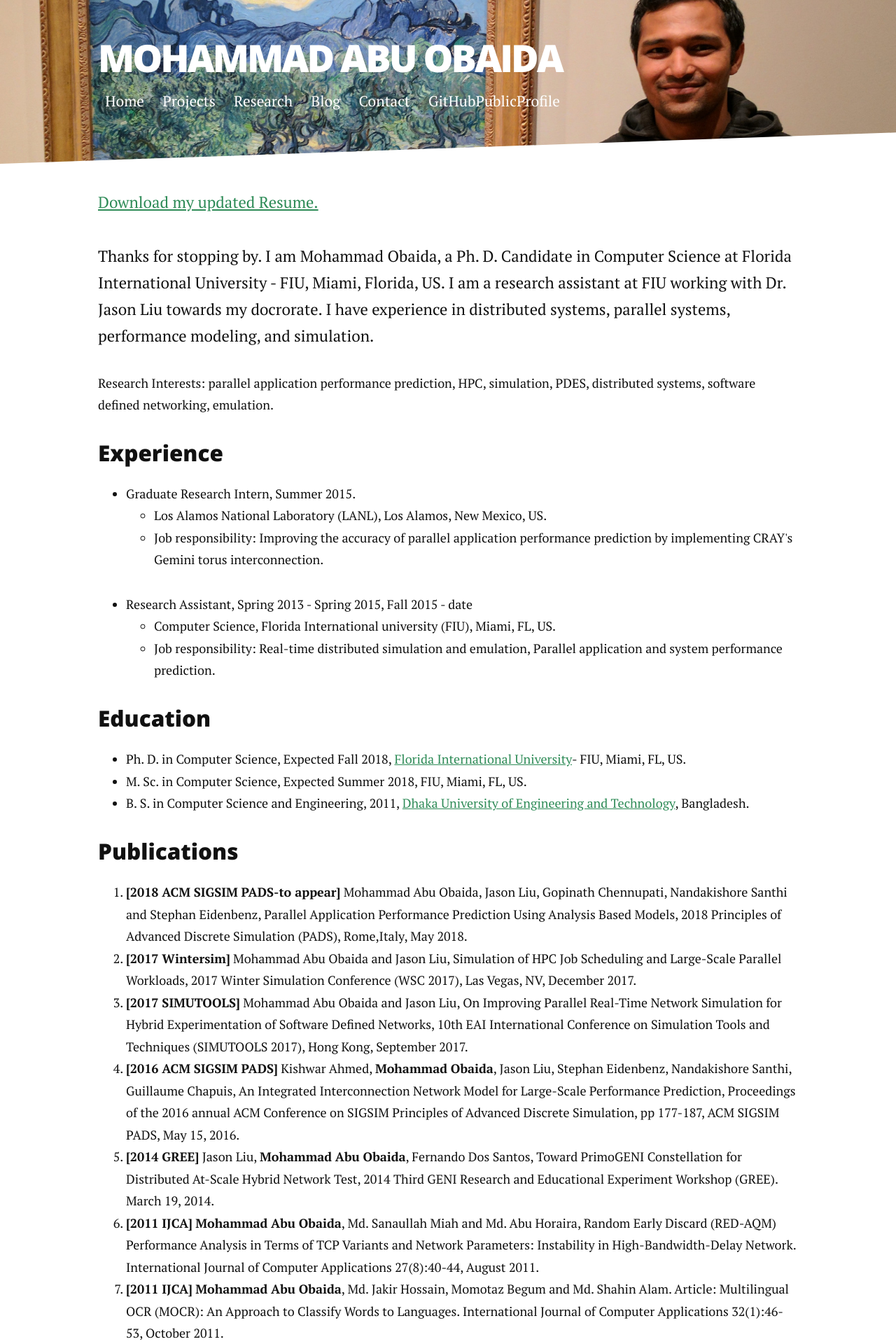
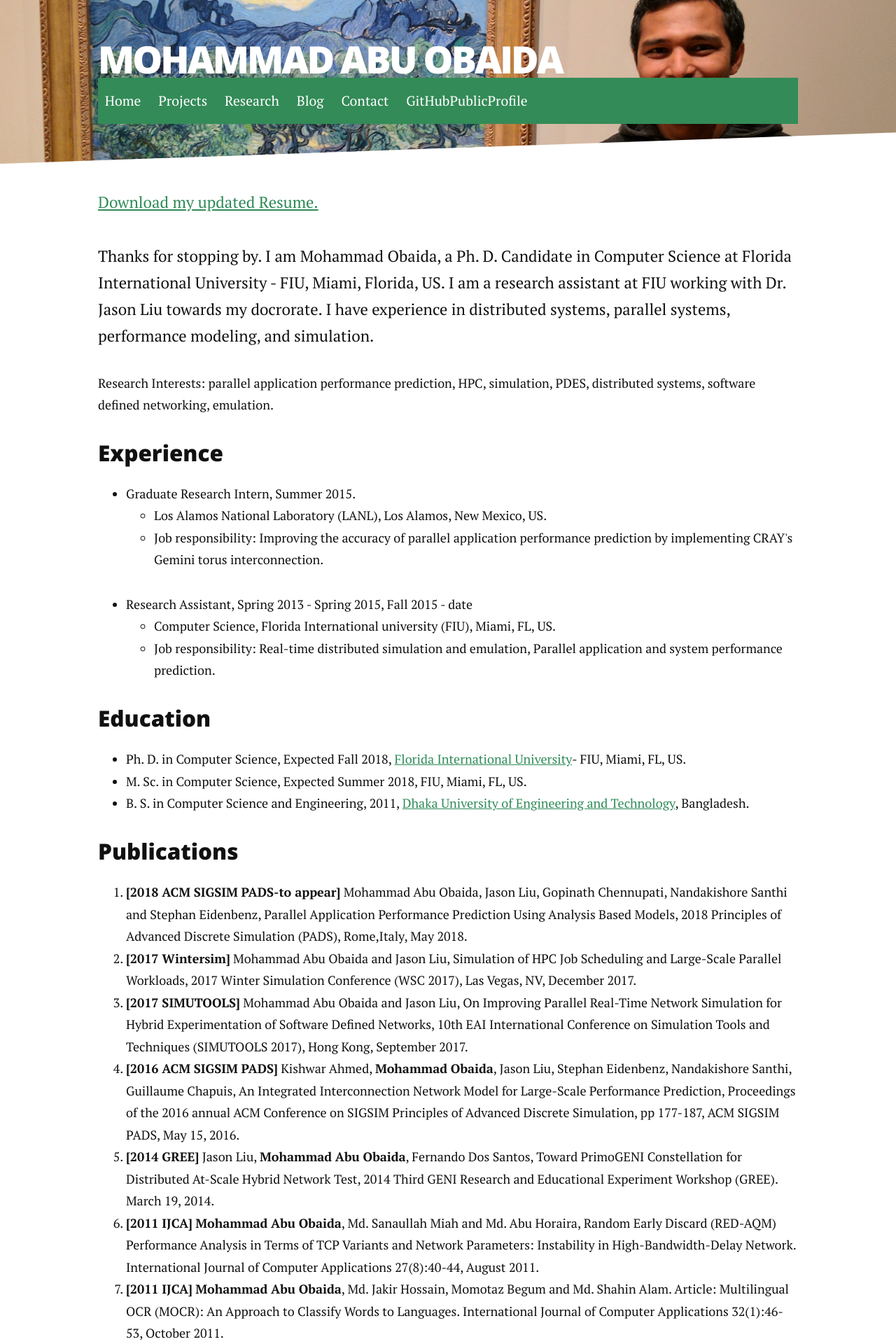
Before and after one commit to summonersRift/summonersrift.github.io, a Jekyll site: the page built from index.html, in a window 1280 px wide. Shown: the top 1920 px of the page at 70% size. Built offline with Jekyll 4.4.1, drawn with Linux system fonts in a browser that asks for light colours; nearby versions of some CDN libraries; the list of posts is cut into pages by our own code.

Commit message:
header background change

```diff
--- a/_includes/header.html
+++ b/_includes/header.html
@@ -2,7 +2,7 @@
      <div class="container">
          <h1 class="logo"><a href="{{ site.baseurl }}/">{{ site.title }}</a></h1>
          <nav class="nav-collapse">
-             <ul class="noList" style="font-size: 1.3em;" >
+             <ul class="noList" style="font-size: 1.2em;background:#338B57;" >
                  {% for link in site.navigation %}{% assign current = nil %}{% if page.url contains link.url %}{% assign current = 'current' %}{% endif %}
                  <li class="element {% if forloop.first %}first{% endif %} {{ current }} {% if forloop.last %}last{% endif %}">
                      <a href="{{ link.url | prepend: site.baseurl }}">{{ link.title }}</a>
```
